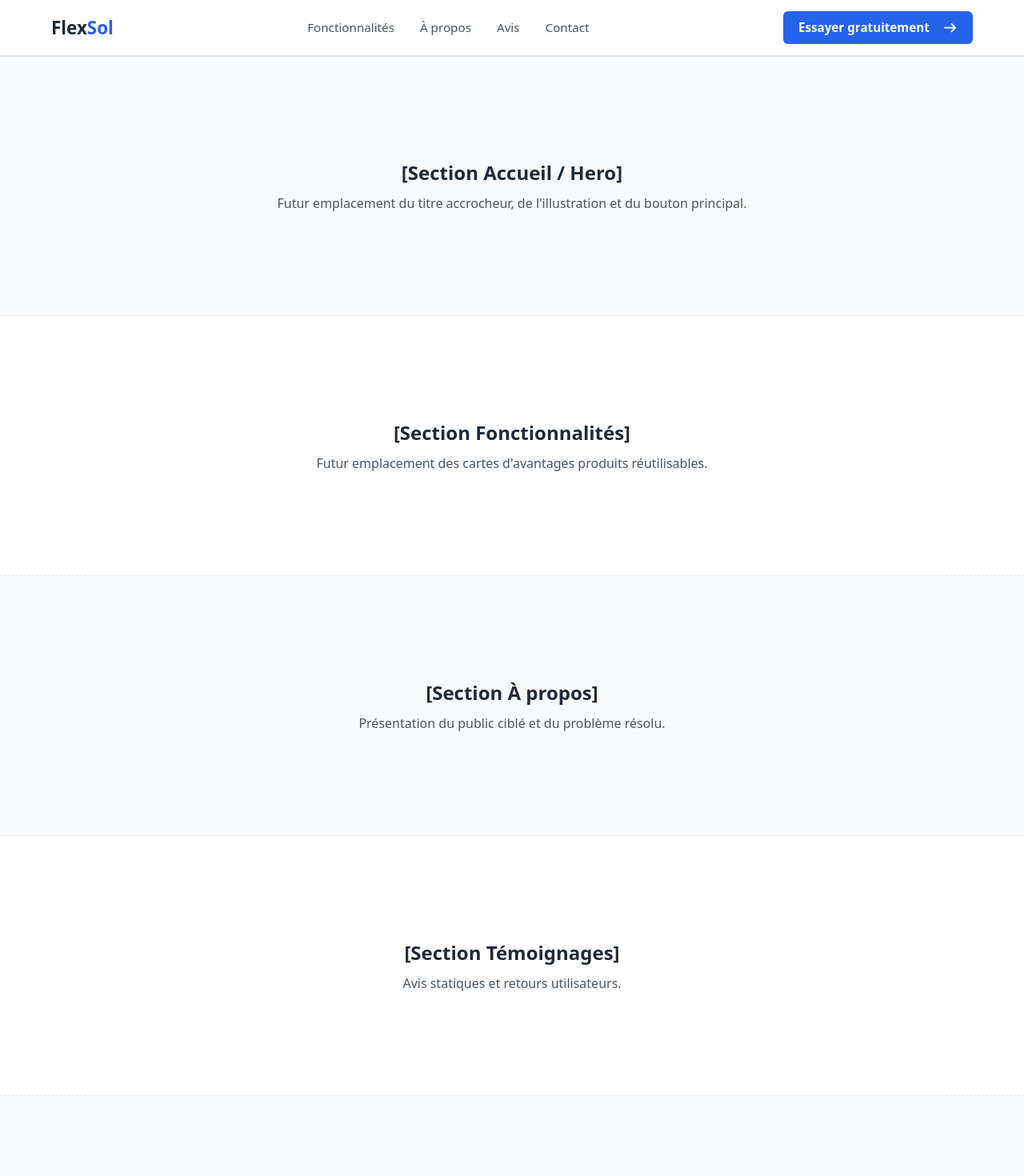
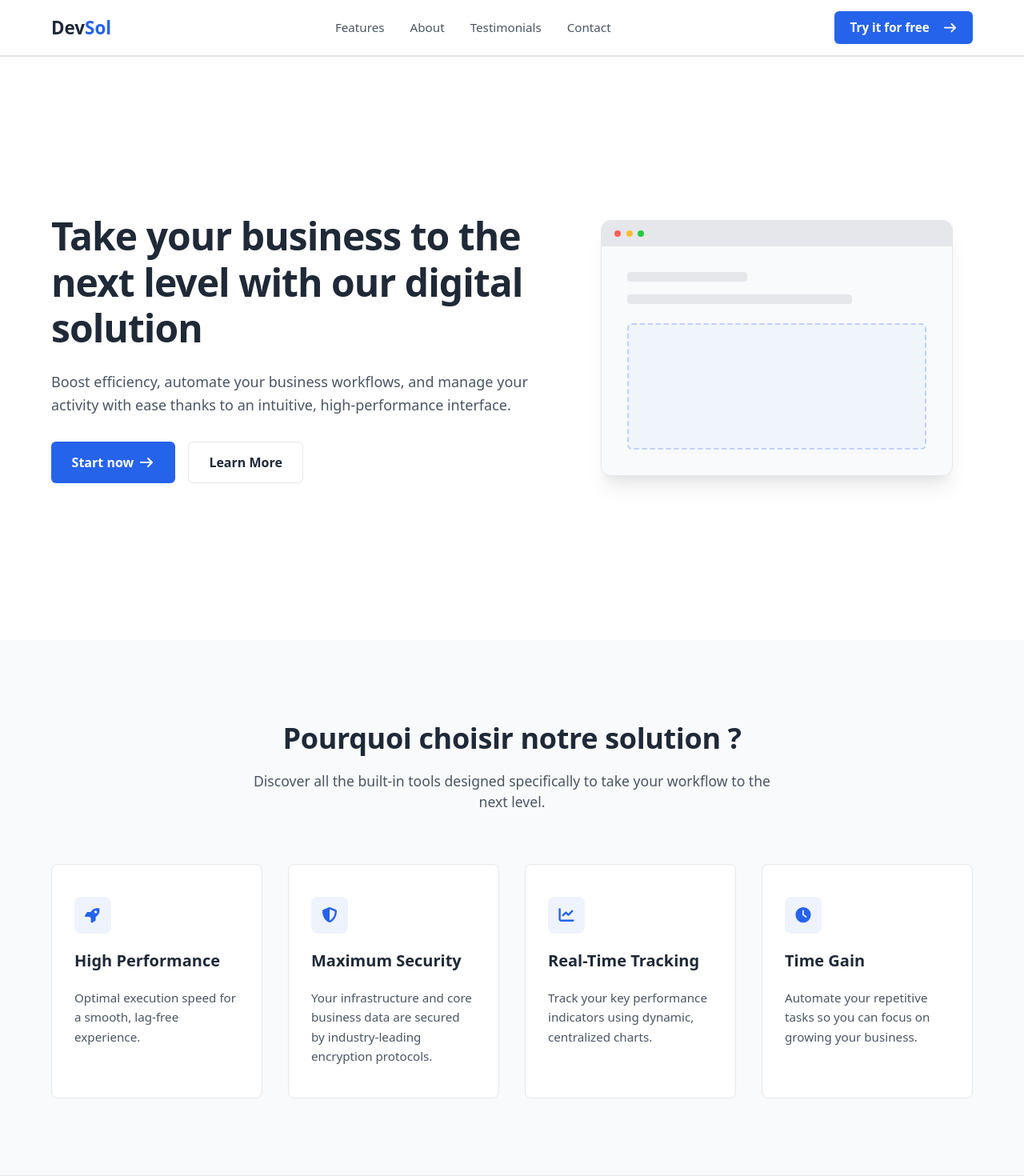
Before and after one commit to dev-gamal/Landing-page-with-React, a React (Vite) app: page / in a window 1280 px wide. Shown: the top 1470 px of the page at 80% size. Built offline with nearby package versions, Linux system fonts and the light colour scheme.

Commit message:
feat: adding Hero section and Features also and importing to App.jsx

```diff
--- a/src/App.jsx
+++ b/src/App.jsx
@@ -1,7 +1,10 @@
 import Header from './components/Header';
+import Hero from './Components/Hero';
+import Features from './Components/Features';
 import Footer from './components/Footer';
 
 export default function App() {
+
   const sectionPlaceholderStyle = {
     padding: '8rem 0',
     textAlign: 'center',
@@ -15,22 +18,8 @@ export default function App() {
 
       {/* Zone de contenu de la Landing Page */}
       <main style={{ marginTop: '70px' }}>
-
-        {/* Squelette de la section Hero */}
-        <section id="hero" style={{ ...sectionPlaceholderStyle, backgroundColor: '#f9fafb' }}>
-          <div className="container">
-            <h2>[Section Accueil / Hero]</h2>
-            <p style={{ color: '#4b5563', marginTop: '0.5rem' }}>Futur emplacement du titre accrocheur, de l'illustration et du bouton principal.</p>
-          </div>
-        </section>
-
-        {/* Squelette de la section Fonctionnalités */}
-        <section id="features" style={sectionPlaceholderStyle}>
-          <div className="container">
-            <h2>[Section Fonctionnalités]</h2>
-            <p style={{ color: '#4b5563', marginTop: '0.5rem' }}>Futur emplacement des cartes d'avantages produits réutilisables.</p>
-          </div>
-        </section>
+        <Hero/>
+        <Features/>
 
         {/* Squelette de la section À propos */}
         <section id="about" style={{ ...sectionPlaceholderStyle, backgroundColor: '#f9fafb' }}>
--- /dev/null
+++ b/src/Components/FeatureCard.jsx
@@ -0,0 +1,14 @@
+import { FontAwesomeIcon } from '@fortawesome/react-fontawesome';
+import styles from './Features.module.css';
+
+export default function FeatureCard({ icon, title, description }) {
+  return (
+    <div className={styles.card}>
+      <div className={styles.iconContainer}>
+        <FontAwesomeIcon icon={icon} />
+      </div>
+      <h3 className={styles.cardTitle}>{title}</h3>
+      <p className={styles.cardDescription}>{description}</p>
+    </div>
+  );
+}
--- a/src/Components/Features.jsx
+++ b/src/Components/Features.jsx
@@ -0,0 +1,52 @@
+import { faRocket, faShieldHalved, faChartLine, faClock } from '@fortawesome/free-solid-svg-icons';
+import FeatureCard from './FeatureCard';
+import styles from './Features.module.css';
+
+export default function Features() {
+  const featuresData = [
+    {
+      icon: faRocket,
+      title: "High Performance",
+      description: "Optimal execution speed for a smooth, lag-free experience."
+    },
+    {
+      icon: faShieldHalved,
+      title: "Maximum Security",
+      description: "Your infrastructure and core business data are secured by industry-leading encryption protocols."
+    },
+    {
+      icon: faChartLine,
+      title: "Real-Time Tracking",
+      description: "Track your key performance indicators using dynamic, centralized charts."
+    },
+    {
+      icon: faClock,
+      title: "Time Gain",
+      description: "Automate your repetitive tasks so you can focus on growing your business."
+    }
+  ];
+
+  return (
+    <section id="features" className={styles.features}>
+      <div className="container">
+        <div className={styles.sectionHeader}>
+          <h2 className={styles.sectionTitle}>Pourquoi choisir notre solution ?</h2>
+          <p className={styles.sectionSubtitle}>
+            Discover all the built-in tools designed specifically to take your workflow to the next level.
+          </p>
+        </div>
+
+        <div className={styles.grid}>
+          {featuresData.map((feature, index) => (
+            <FeatureCard
+              key={index}
+              icon={feature.icon}
+              title={feature.title}
+              description={feature.description}
+            />
+          ))}
+        </div>
+      </div>
+    </section>
+  );
+}
--- /dev/null
+++ b/src/Components/Features.module.css
@@ -0,0 +1,90 @@
+.features {
+  padding: 6rem 0;
+  background-color: var(--bg-alt);
+  border-bottom: 1px solid var(--border);
+}
+
+.sectionHeader {
+  text-align: center;
+  max-width: 650px;
+  margin: 0 auto 4rem auto;
+  display: flex;
+  flex-direction: column;
+  gap: 0.8rem;
+}
+
+.sectionTitle {
+  font-size: 2.25rem;
+  font-weight: 700;
+  color: var(--text-main);
+  letter-spacing: -0.01em;
+}
+
+.sectionSubtitle {
+  font-size: 1.1rem;
+  color: var(--text-muted);
+  line-height: 1.5;
+}
+
+.grid {
+  display: grid;
+  grid-template-columns: repeat(4, 1fr);
+  gap: 2rem;
+}
+
+.card {
+  background-color: var(--bg-main);
+  padding: 2.5rem 1.75rem;
+  border-radius: 8px;
+  border: 1px solid var(--border);
+  transition: var(--transition);
+  display: flex;
+  flex-direction: column;
+  gap: 1.2rem;
+}
+
+.card:hover {
+  transform: translateY(-5px);
+  box-shadow: 0 10px 20px -5px rgba(0, 0, 0, 0.05);
+  border-color: rgba(37, 99, 235, 0.3);
+}
+
+.iconContainer {
+  width: 46px;
+  height: 46px;
+  background-color: rgba(37, 99, 235, 0.08);
+  color: var(--primary);
+  border-radius: 8px;
+  display: flex;
+  align-items: center;
+  justify-content: center;
+  font-size: 1.2rem;
+}
+
+.cardTitle {
+  font-size: 1.25rem;
+  font-weight: 600;
+  color: var(--text-main);
+}
+
+.cardDescription {
+  font-size: 0.95rem;
+  color: var(--text-muted);
+  line-height: 1.6;
+}
+
+@media (max-width: 1200px) {
+  .grid {
+    grid-template-columns: repeat(2, 1fr);
+    gap: 1.5rem;
+  }
+}
+
+@media (max-width: 640px) {
+  .grid {
+    grid-template-columns: 1fr;
+  }
+  .sectionTitle {
+    font-size: 1.8rem;
+  }
+}
--- a/src/Components/Footer.jsx
+++ b/src/Components/Footer.jsx
@@ -28,9 +28,9 @@ export default function Footer() {
     <footer className={styles.footer}>
       <div className={`container ${styles.footerContainer}`}>
         <div className={styles.brandSection}>
-          <span className={styles.logo}>Flex<span>Sol</span></span>
+          <span className={styles.logo}>Dev<span>Sol</span></span>
           <p className={styles.description}>
-            Simplifiez la gestion de votre activité avec notre solution digitale de pointe.
+            Simplify your business management with our cutting-edge digital solution.
           </p>
           <div className={styles.socials}>
             <a href="https://github.com" target="_blank" rel="noreferrer" aria-label="Github">
@@ -48,25 +48,25 @@ export default function Footer() {
         <div className={styles.linksGroup}>
           <h3>Navigation</h3>
           <ul>
-            <li><a href="#features">Fonctionnalités</a></li>
-            <li><a href="#about">À propos</a></li>
-            <li><a href="#testimonials">Témoignages</a></li>
+            <li><a href="#features">Features</a></li>
+            <li><a href="#about">About</a></li>
+            <li><a href="#testimonials">Testimonials</a></li>
             <li><a href="#contact">Contact</a></li>
           </ul>
         </div>
 
         <div className={styles.linksGroup}>
-          <h3>Légal</h3>
+          <h3>Legal</h3>
           <ul>
-            <li><a href="#">Confidentialité</a></li>
-            <li><a href="#">Mentions légales</a></li>
+            <li><a href="#">Confidentiality</a></li>
+            <li><a href="#">Legal Notice</a></li>
           </ul>
         </div>
       </div>
 
       <div className={styles.copyright}>
         <div className="container">
-          <p>&copy; {new Date().getFullYear()} FlexSol. Tous droits réservés.</p>
+          <p>&copy; {new Date().getFullYear()} DevSol. All rights reserved.</p>
         </div>
       </div>
 
--- a/src/Components/Header.jsx
+++ b/src/Components/Header.jsx
@@ -13,21 +13,21 @@ export default function Header() {
     <header className={styles.header}>
       <div className={`container ${styles.navContainer}`}>
         <a href="#" className={styles.logo} onClick={closeMenu}>
-          Flex<span>Sol</span>
+          Dev<span>Sol</span>
         </a>
 
         <nav className={styles.desktopNav}>
           <ul className={styles.navLinks}>
-            <li><a href="#features">Fonctionnalités</a></li>
-            <li><a href="#about">À propos</a></li>
-            <li><a href="#testimonials">Avis</a></li>
+            <li><a href="#features">Features</a></li>
+            <li><a href="#about">About</a></li>
+            <li><a href="#testimonials">Testimonials</a></li>
             <li><a href="#contact">Contact</a></li>
           </ul>
         </nav>
 
         <div className={styles.desktopCta}>
           <a href="#contact" className={styles.ctaButton}>
-            Essayer gratuitement <FontAwesomeIcon icon={faArrowRight} style={{ marginLeft: '8px' }} />
+            Try it for free <FontAwesomeIcon icon={faArrowRight} style={{ marginLeft: '8px' }} />
           </a>
         </div>
 
@@ -38,13 +38,13 @@ export default function Header() {
 
       <div className={`${styles.mobileMenu} ${isMenuOpen ? styles.mobileMenuOpen : ''}`}>
         <ul className={styles.mobileNavLinks}>
-          <li><a href="#features" onClick={closeMenu}>Fonctionnalités</a></li>
-          <li><a href="#about" onClick={closeMenu}>À propos</a></li>
-          <li><a href="#testimonials" onClick={closeMenu}>Avis</a></li>
+          <li><a href="#features" onClick={closeMenu}>Features</a></li>
+          <li><a href="#about" onClick={closeMenu}>About</a></li>
+          <li><a href="#testimonials" onClick={closeMenu}>Testimonials</a></li>
           <li><a href="#contact" onClick={closeMenu}>Contact</a></li>
           <li className={styles.mobileCtaItem}>
             <a href="#contact" className={styles.ctaButton} onClick={closeMenu}>
-              Essayer gratuitement <FontAwesomeIcon icon={faArrowRight} style={{ marginLeft: '8px' }} />
+              Try it for free <FontAwesomeIcon icon={faArrowRight} style={{ marginLeft: '8px' }} />
             </a>
           </li>
         </ul>
--- a/src/Components/Header.module.css
+++ b/src/Components/Header.module.css
@@ -66,7 +66,6 @@
   color: var(--text-main);
 }
 
-/* Menu Mobile */
 .mobileMenu {
   position: absolute;
   top: 70px;
--- a/src/Components/Hero.jsx
+++ b/src/Components/Hero.jsx
@@ -0,0 +1,43 @@
+import { FontAwesomeIcon } from '@fortawesome/react-fontawesome';
+import { faArrowRight } from '@fortawesome/free-solid-svg-icons';
+import styles from './Hero.module.css';
+
+export default function Hero() {
+  return (
+    <section id="hero" className={styles.hero}>
+      <div className={`container ${styles.heroContainer}`}>
+        <div className={styles.heroContent}>
+          <h1 className={styles.title}>
+            Take your business to the next level with our digital solution
+          </h1>
+          <p className={styles.description}>
+            Boost efficiency, automate your business workflows, and manage your activity with ease thanks to an intuitive, high-performance interface.
+          </p>
+          <div className={styles.heroCta}>
+            <a href="#contact" className={styles.primaryBtn}>
+              Start now <FontAwesomeIcon icon={faArrowRight} style={{ marginLeft: '6px' }} />
+            </a>
+            <a href="#about" className={styles.secondaryBtn}>
+              Learn More
+            </a>
+          </div>
+        </div>
+
+        <div className={styles.heroImageContainer}>
+          <div className={styles.illustrationMockup}>
+            <div className={styles.mockupHeader}>
+              <span className={styles.dot}></span>
+              <span className={styles.dot}></span>
+              <span className={styles.dot}></span>
+            </div>
+            <div className={styles.mockupBody}>
+              <div className={styles.skeletonLine} style={{ width: '40%' }}></div>
+              <div className={styles.skeletonLine} style={{ width: '75%' }}></div>
+              <div className={styles.skeletonBox}></div>
+            </div>
+          </div>
+        </div>
+      </div>
+    </section>
+  );
+}
--- /dev/null
+++ b/src/Components/Hero.module.css
@@ -0,0 +1,146 @@
+.hero {
+  padding: 5rem 0;
+  background-color: var(--bg-main);
+  display: flex;
+  align-items: center;
+  min-height: calc(100vh - 70px);
+}
+
+.heroContainer {
+  display: grid;
+  grid-template-columns: 1.1fr 0.9fr;
+  gap: 4rem;
+  align-items: center;
+}
+
+.heroContent {
+  display: flex;
+  flex-direction: column;
+  gap: 1.5rem;
+}
+
+.title {
+  font-size: 3rem;
+  font-weight: 800;
+  line-height: 1.2;
+  color: var(--text-main);
+  letter-spacing: -0.02em;
+}
+
+.description {
+  font-size: 1.125rem;
+  color: var(--text-muted);
+  line-height: 1.6;
+}
+
+.heroCta {
+  display: flex;
+  gap: 1rem;
+  margin-top: 0.5rem;
+}
+
+.primaryBtn {
+  display: inline-flex;
+  align-items: center;
+  background-color: var(--primary);
+  color: #ffffff;
+  padding: 0.8rem 1.6rem;
+  border-radius: 6px;
+  font-weight: 600;
+  transition: var(--transition);
+}
+
+.primaryBtn:hover {
+  background-color: var(--primary-hover);
+}
+
+.secondaryBtn {
+  display: inline-flex;
+  align-items: center;
+  border: 1px solid var(--border);
+  color: var(--text-main);
+  padding: 0.8rem 1.6rem;
+  border-radius: 6px;
+  font-weight: 600;
+  transition: var(--transition);
+}
+
+.secondaryBtn:hover {
+  background-color: var(--bg-alt);
+  border-color: var(--text-muted);
+}
+
+.heroImageContainer {
+  display: flex;
+  justify-content: center;
+}
+
+.illustrationMockup {
+  width: 100%;
+  max-width: 440px;
+  height: 320px;
+  background-color: var(--bg-alt);
+  border: 1px solid var(--border);
+  border-radius: 12px;
+  box-shadow: 0 20px 25px -5px rgba(0, 0, 0, 0.08), 0 10px 10px -5px rgba(0, 0, 0, 0.04);
+  overflow: hidden;
+  display: flex;
+  flex-direction: column;
+}
+
+.mockupHeader {
+  height: 32px;
+  background-color: var(--border);
+  display: flex;
+  align-items: center;
+  gap: 0.4rem;
+  padding-left: 1rem;
+}
+
+.dot {
+  width: 8px;
+  height: 8px;
+  border-radius: 50%;
+  background-color: #ff5f56;
+}
+.dot:nth-child(2) { background-color: #ffbd2e; }
+.dot:nth-child(3) { background-color: #27c93f; }
+
+.mockupBody {
+  padding: 2rem;
+  display: flex;
+  flex-direction: column;
+  gap: 1rem;
+  flex: 1;
+}
+
+.skeletonLine {
+  height: 12px;
+  background-color: var(--border);
+  border-radius: 4px;
+}
+
+.skeletonBox {
+  margin-top: 0.5rem;
+  flex: 1;
+  background-color: rgba(37, 99, 235, 0.04);
+  border: 2px dashed rgba(37, 99, 235, 0.25);
+  border-radius: 6px;
+}
+
+@media (max-width: 992px) {
+  .heroContainer {
+    grid-template-columns: 1fr;
+    gap: 3rem;
+    text-align: center;
+  }
+  .title {
+    font-size: 2.3rem;
+  }
+  .heroCta {
+    justify-content: center;
+  }
+  .illustrationMockup {
+    height: 260px;
+  }
+}
```
